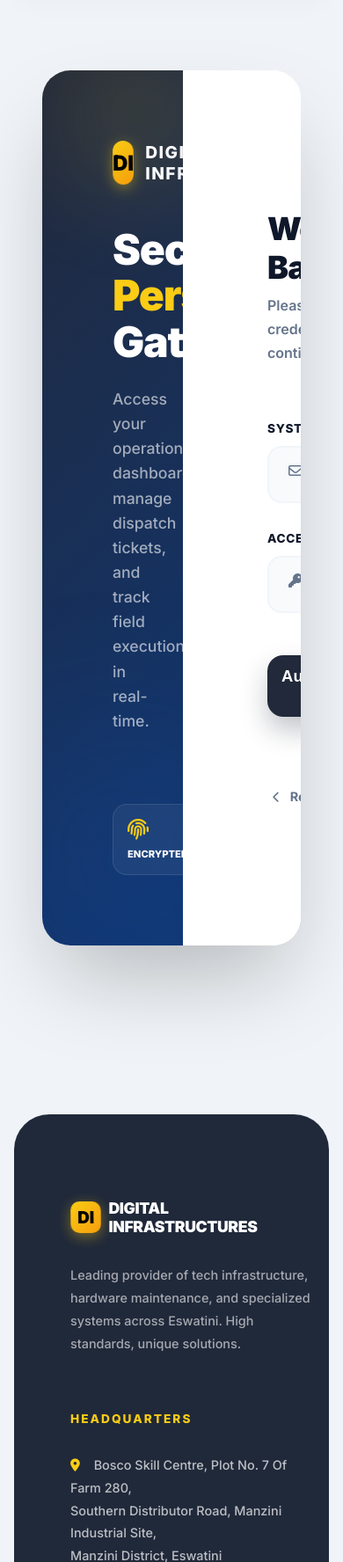
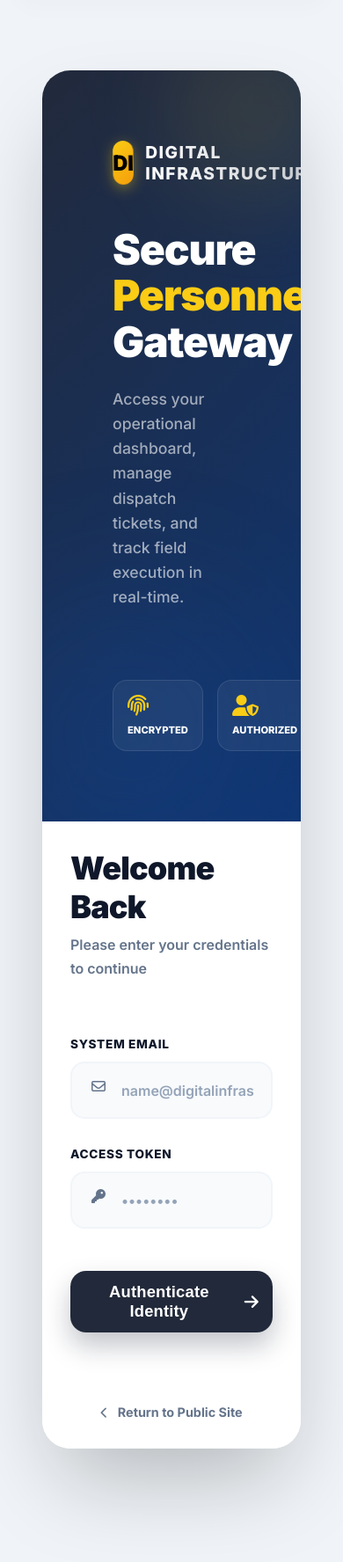
Before and after one commit to dlaminiangel15-cpu/DigiTech, a Flask app: page /login in a window 390 px wide. Shown: the part 312-2088 px from the top of the page at 88% size. Run offline with Flask 3, Linux system fonts and the light colour scheme; some libraries are stand-ins or nearby versions.

Commit message:
Add files via upload

```diff
--- a/static/css/style.css
+++ b/static/css/style.css
@@ -404,9 +404,11 @@ textarea { resize: vertical; min-height: 100px; }
 .table-container {
     background: white;
     border-radius: 20px;
-    overflow: hidden;
+    overflow-x: auto;
+    overflow-y: hidden;
     box-shadow: var(--shadow-sm);
     border: 1px solid var(--border);
+    -webkit-overflow-scrolling: touch;
 }
 
 table { width: 100%; border-collapse: collapse; }
@@ -547,3 +549,56 @@ tr:hover td { background: #fafbfc; }
 
     .btn { font-size: 0.82rem; padding: 0.6rem 1rem; }
 }
+
+/* ─── Page Specific & Component Layouts ─────────────────────────────────── */
+.admin-layout {
+    display: grid;
+    grid-template-columns: 2.5fr 1fr;
+    gap: 2.5rem;
+    margin-top: 1rem;
+}
+
+.login-grid {
+    display: grid;
+    grid-template-columns: 1fr 1.2fr;
+    max-width: 1100px;
+    width: 100%;
+    padding: 0;
+    overflow: hidden;
+    border: none;
+    box-shadow: 0 50px 100px -20px rgba(0,0,0,0.25);
+    border-radius: 32px;
+    background: white;
+}
+
+.login-left {
+    padding: 5rem;
+}
+
+.login-right {
+    padding: 6rem;
+}
+
+@media (max-width: 1024px) {
+    .admin-layout {
+        grid-template-columns: 1fr;
+    }
+}
+
+@media (max-width: 900px) {
+    .login-grid {
+        grid-template-columns: 1fr;
+    }
+    .login-left {
+        display: none;
+    }
+    .login-right {
+        padding: 4rem;
+    }
+}
+
+@media (max-width: 480px) {
+    .login-right {
+        padding: 2rem;
+    }
+}
--- a/templates/admin_dashboard.html
+++ b/templates/admin_dashboard.html
@@ -27,7 +27,7 @@
     </div>
 </div>
 
-<div style="display: grid; grid-template-columns: 2.5fr 1fr; gap: 2.5rem; margin-top: 1rem;">
+<div class="admin-layout">
     <!-- Main Tasks View -->
     <div class="card animate-up" style="animation-delay: 0.2s; padding: 2.5rem;">
         <div style="display: flex; justify-content: space-between; align-items: center; margin-bottom: 2.5rem; flex-wrap: wrap; gap: 1.5rem;">
--- a/templates/login.html
+++ b/templates/login.html
@@ -3,11 +3,11 @@
 {% block title %}Staff Portal | Access Control{% endblock %}
 
 {% block content %}
-<div class="animate-up" style="display: flex; align-items: center; justify-content: center; min-height: 85vh; padding: 2rem;">
-    <div class="card" style="display: grid; grid-template-columns: 1fr 1.2fr; max-width: 1100px; width: 100%; padding: 0; overflow: hidden; border: none; box-shadow: 0 50px 100px -20px rgba(0,0,0,0.25); border-radius: 32px; background: white;">
+<div class="animate-up login-container" style="display: flex; align-items: center; justify-content: center; min-height: 85vh; padding: 2rem;">
+    <div class="card login-grid">
 
         <!-- Left Side: Visual/Branding -->
-        <div style="background: linear-gradient(135deg, var(--nav-bg) 0%, var(--primary-dark) 100%); padding: 5rem; display: flex; flex-direction: column; justify-content: center; color: white; position: relative; overflow: hidden;">
+        <div class="login-left" style="background: linear-gradient(135deg, var(--nav-bg) 0%, var(--primary-dark) 100%); display: flex; flex-direction: column; justify-content: center; color: white; position: relative; overflow: hidden;">
             <div style="position: absolute; top: -50px; right: -50px; width: 200px; height: 200px; background: rgba(250, 204, 21, 0.1); border-radius: 50%; filter: blur(50px);"></div>
             <div style="position: absolute; bottom: -50px; left: -50px; width: 300px; height: 300px; background: rgba(26, 79, 160, 0.2); border-radius: 50%; filter: blur(80px);"></div>
 
@@ -36,7 +36,7 @@
         </div>
 
         <!-- Right Side: Login Form -->
-        <div style="padding: 6rem; background: #fff; display: flex; flex-direction: column; justify-content: center;">
+        <div class="login-right" style="background: #fff; display: flex; flex-direction: column; justify-content: center;">
             <div style="margin-bottom: 4rem;">
                 <h2 style="font-size: 2.25rem; font-weight: 900; color: var(--text-main); margin-bottom: 0.5rem;">Welcome Back</h2>
                 <p style="color: var(--text-muted); font-weight: 600;">Please enter your credentials to continue</p>
```
